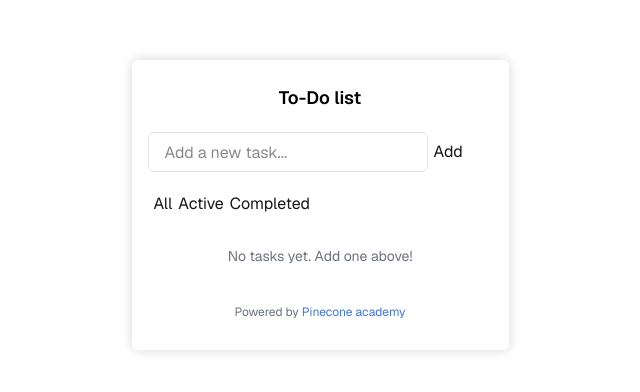
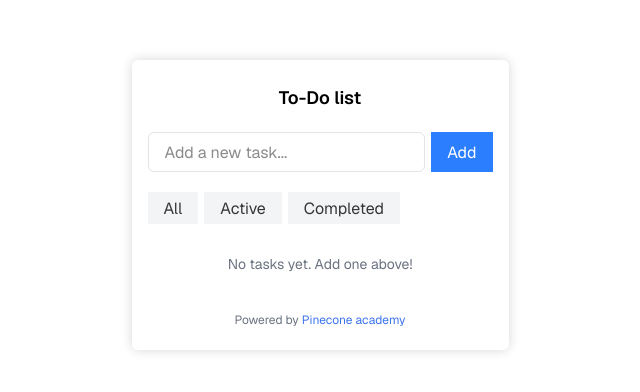
Before and after one commit to oyunmyagmar/todolistnew, a Next.js app: page / in a window 1280 px wide. Shown: the top 392 px of the page, without its empty margins (320-960 px from the left). Built offline with nearby package versions, Linux system fonts and the light colour scheme.

Commit message:
added at

```diff
--- a/src/app/page.js
+++ b/src/app/page.js
@@ -15,13 +15,24 @@ const Home = () => {
                 placeholder="Add a new task..."
                 className="w-70 h-10 rounded-md border border-[#E4E4E7] py-2 px-4"
               ></input>
-              <button>Add</button>
+              <Button
+                className="text-sm leading-[17px] py-[11.5px] px-4 text-white bg-blue-500"
+                name="Add"
+              ></Button>
             </div>
             <div className="flex gap-1.5">
-              <Button></Button>
-              <button>All</button>
-              <button>Active</button>
-              <button>Completed</button>
+              <Button
+                className="text-xs leading-[15px] bg-gray-100 py-[8.5px] px-4 text-[#363636]"
+                name="All"
+              ></Button>
+              <Button
+                className="text-xs leading-[15px] bg-gray-100 py-[8.5px] px-4 text-[#363636]"
+                name="Active"
+              ></Button>
+              <Button
+                className="text-xs leading-[15px] bg-gray-100 py-[8.5px] px-4 text-[#363636]"
+                name="Completed"
+              ></Button>
             </div>
           </div>
 
--- a/src/components/button.jsx
+++ b/src/components/button.jsx
@@ -1,7 +1,6 @@
-export const Button = () => {
+export const Button = (props) => {
+  console.log(props);
   return (
-    <div>
-      <button></button>
-    </div>
+    <button className={`rounded-md` + props.className}>{props.name}</button>
   );
 };
```
